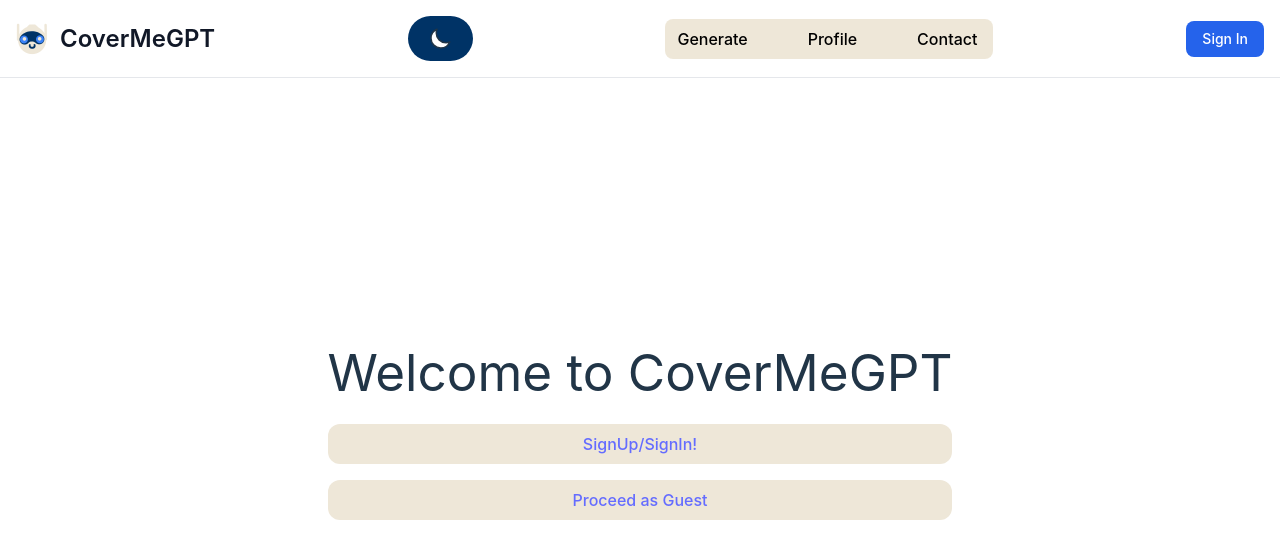
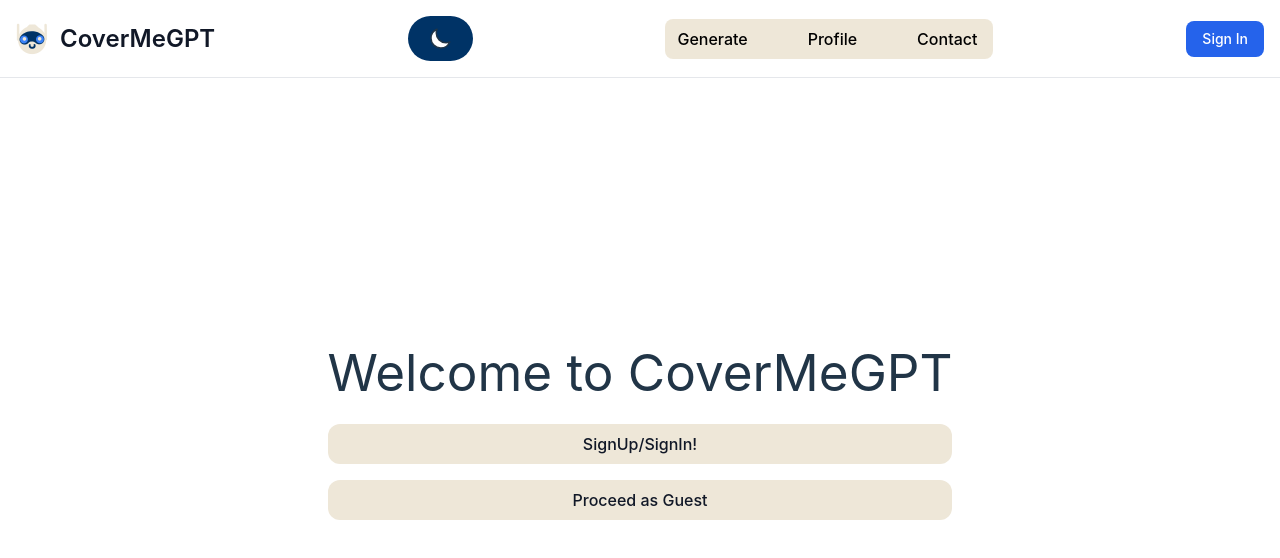
Before and after one commit to michaelwaves/covermegpt, a React (Vite) app: page / in a window 1280 px wide. Shown: the top 558 px of the page. Built offline with nearby package versions, Linux system fonts and the light colour scheme; no server answers.

Commit message:
removed unsed imports from signingform.tsx

```diff
--- a/src/components/SignInForm.tsx
+++ b/src/components/SignInForm.tsx
@@ -1,8 +1,6 @@
 import { auth } from "./Firebase";
 import { signInWithEmailAndPassword } from "firebase/auth";
 import { useState } from 'react'
-import { useAuth } from "./Firebase";
-import { useNavigate } from "react-router-dom";
 
 export default function SignInForm() {
     const [email, setEmail] = useState<string>("")
--- a/src/pages/LandingPage.tsx
+++ b/src/pages/LandingPage.tsx
@@ -13,8 +13,8 @@
             {user ? <Link className="Link dark:text-white mt-2" to="/generate">Generate Cover Letter!</Link> :
 
                 <div className="flex flex-col space-y-2 mt-2 w-[clamp(400px,50vw,800px)] m-auto">
-                    <Link className="Link dark:text-white" to="/signin">SignUp/SignIn!</Link>
-                    <Link className="Link dark:text-white" to="/guest_generate">Proceed as Guest</Link>
+                    <Link className="Link dark:text-white w-auto text-gray-900" to="/signin">SignUp/SignIn!</Link>
+                    <Link className="Link dark:text-white w-auto text-gray-900" to="/guest_generate">Proceed as Guest</Link>
                 </div>
             }
         </div>
```
